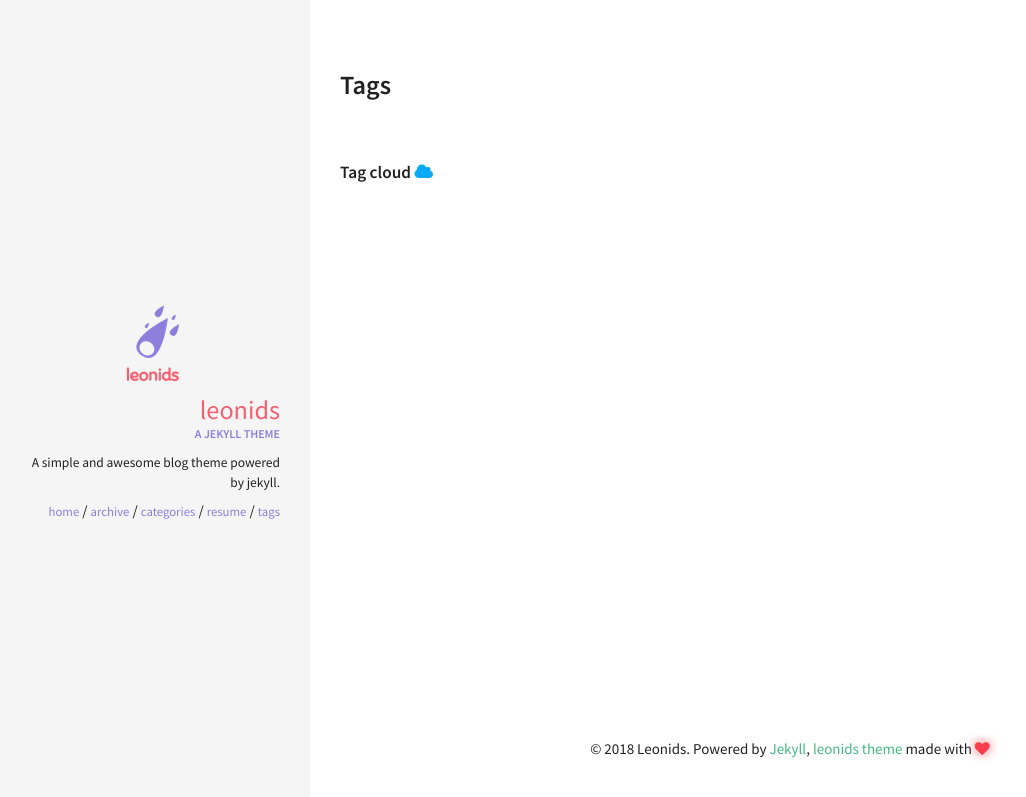
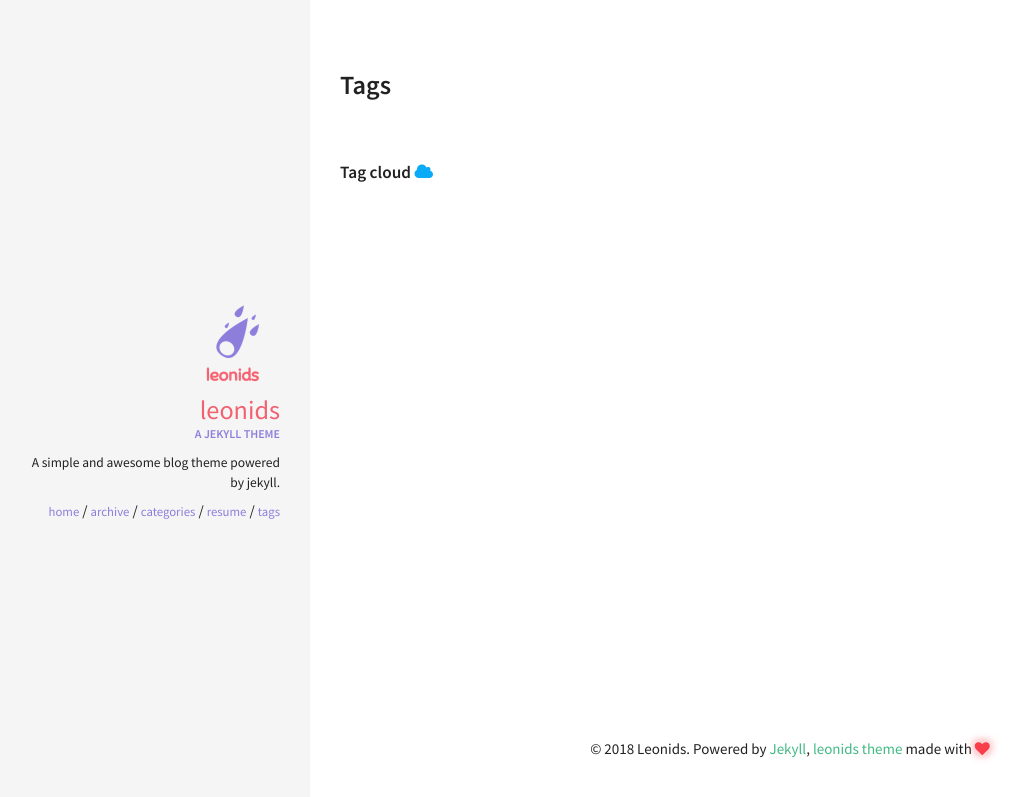
Before and after one commit to renyuanz/leonids, a Jekyll site: the page built from tags.html, in a window 1280 px wide. Shown: the top 797 px of the page, without its empty margins (10-1036 px from the left). Built offline with Jekyll 4.4.1, drawn with Linux system fonts in a browser that asks for light colours.

Commit message:
Update _layout.scss
make avatar stick to the right on medium and larger screen

```diff
--- a/_sass/pages/_layout.scss
+++ b/_sass/pages/_layout.scss
@@ -25,6 +25,9 @@
     width: 100px;
     height: 100px;
     float: none;
+    @include media-query($medium-screen) {
+      margin-right: 0;
+    }
   }
   .author_name {
     display: block;
```
